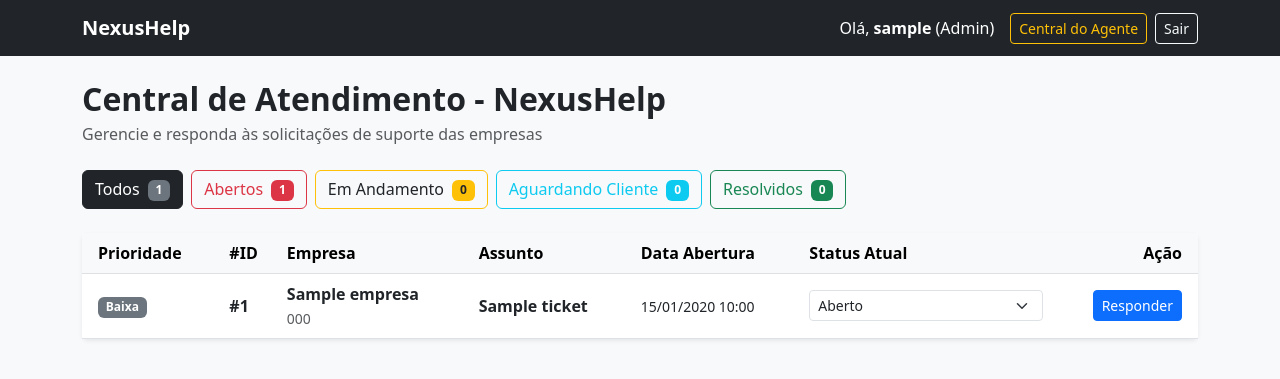
After one commit to Alexandre11021998/Nexus_HelpDesk, a Django app: page /painel-suporte/ in a window 1280 px wide. The commit adds this page. Shown: the top 379 px of the page. Run offline with Django 5.2, Linux system fonts and the light colour scheme; a user stored in the database is signed in; tables that the repository leaves empty hold one stand-in row (values such as "Sample post").

Commit message:
painel de suporte

```diff
--- a/tickets/templates/tickets/base.html
+++ b/tickets/templates/tickets/base.html
@@ -17,6 +17,13 @@
                         Olá, <strong>{{ user.username }}</strong>
                         {% if user.is_staff %}(Admin){% endif %}
                     </span>
+
+                    {% if user.is_staff %}
+                        <a class="btn btn-outline-warning btn-sm me-2" href="{% url 'painel_suporte' %}">
+                            Central do Agente
+                        </a>
+                    {% endif %}
+
                     <form method="post" action="{% url 'logout' %}" class="d-inline">
                         {% csrf_token %}
                         <button type="submit" class="btn btn-outline-light btn-sm">Sair</button>
--- /dev/null
+++ b/tickets/templates/tickets/painel_suporte.html
@@ -0,0 +1,101 @@
+{% extends 'tickets/base.html' %}
+
+{% block content %}
+<div class="d-flex justify-content-between align-items-center mb-4">
+    <div>
+        <h2 class="fw-bold mb-1">Central de Atendimento - NexusHelp</h2>
+        <p class="text-muted mb-0">Gerencie e responda às solicitações de suporte das empresas</p>
+    </div>
+</div>
+
+<!-- Filtros Rápidos de Atendimento -->
+<div class="mb-4 d-flex gap-2 flex-wrap">
+    <a href="?status=TODOS" class="btn {% if status_filtro == 'TODOS' %}btn-dark{% else %}btn-outline-dark{% endif %}">
+        Todos <span class="badge bg-secondary ms-1">{{ contadores.todos }}</span>
+    </a>
+    <a href="?status=ABERTO" class="btn {% if status_filtro == 'ABERTO' %}btn-danger{% else %}btn-outline-danger{% endif %}">
+        Abertos <span class="badge bg-danger ms-1">{{ contadores.aberto }}</span>
+    </a>
+    <a href="?status=EM_ANDAMENTO" class="btn {% if status_filtro == 'EM_ANDAMENTO' %}btn-warning text-dark{% else %}btn-outline-warning text-dark{% endif %}">
+        Em Andamento <span class="badge bg-warning text-dark ms-1">{{ contadores.em_andamento }}</span>
+    </a>
+    <a href="?status=AGUARDANDO_CLIENTE" class="btn {% if status_filtro == 'AGUARDANDO_CLIENTE' %}btn-info text-white{% else %}btn-outline-info{% endif %}">
+        Aguardando Cliente <span class="badge bg-info text-white ms-1">{{ contadores.aguardando }}</span>
+    </a>
+    <a href="?status=RESOLVIDO" class="btn {% if status_filtro == 'RESOLVIDO' %}btn-success{% else %}btn-outline-success{% endif %}">
+        Resolvidos <span class="badge bg-success ms-1">{{ contadores.resolvido }}</span>
+    </a>
+</div>
+
+<!-- Fila de Tickets -->
+<div class="card shadow-sm border-0">
+    <div class="card-body p-0">
+        <div class="table-responsive">
+            <table class="table table-hover align-middle mb-0">
+                <thead class="table-light">
+                    <tr>
+                        <th class="ps-3">Prioridade</th>
+                        <th>#ID</th>
+                        <th>Empresa</th>
+                        <th>Assunto</th>
+                        <th>Data Abertura</th>
+                        <th>Status Atual</th>
+                        <th class="text-end pe-3">Ação</th>
+                    </tr>
+                </thead>
+                <tbody>
+                    {% for ticket in tickets %}
+                    <tr>
+                        <td class="ps-3">
+                            {% if ticket.prioridade == 'CRITICA' %}
+                                <span class="badge bg-danger">Crítica</span>
+                            {% elif ticket.prioridade == 'ALTA' %}
+                                <span class="badge bg-warning text-dark">Alta</span>
+                            {% elif ticket.prioridade == 'MEDIA' %}
+                                <span class="badge bg-info text-white">Média</span>
+                            {% else %}
+                                <span class="badge bg-secondary">Baixa</span>
+                            {% endif %}
+                        </td>
+                        <td><strong>#{{ ticket.id }}</strong></td>
+                        <td>
+                            <strong>{{ ticket.empresa.nome_fantasia }}</strong><br>
+                            <small class="text-muted">{{ ticket.empresa.telefone|default:"Sem telefone" }}</small>
+                        </td>
+                        <td>
+                            <a href="{% url 'detalhe_ticket' pk=ticket.pk %}" class="text-decoration-none fw-bold text-dark">
+                                {{ ticket.titulo }}
+                            </a>
+                        </td>
+                        <td><small>{{ ticket.data_criacao|date:"d/m/Y H:i" }}</small></td>
+                        <td>
+                            <!-- Altera o status direto na linha -->
+                            <form method="post" class="d-flex align-items-center gap-1">
+                                {% csrf_token %}
+                                <input type="hidden" name="ticket_id" value="{{ ticket.id }}">
+                                <select name="status" class="form-select form-select-sm" onchange="this.form.submit()">
+                                    {% for val, label in status_choices %}
+                                        <option value="{{ val }}" {% if ticket.status == val %}selected{% endif %}>{{ label }}</option>
+                                    {% endfor %}
+                                </select>
+                            </form>
+                        </td>
+                        <td class="text-end pe-3">
+                            <a href="{% url 'detalhe_ticket' pk=ticket.pk %}" class="btn btn-sm btn-primary">
+                                Responder
+                            </a>
+                        </td>
+                    </tr>
+                    {% empty %}
+                    <tr>
+                        <td colspan="7" class="text-center text-muted py-5">
+                            Nenhum ticket encontrado nesta fila de atendimento.
+                        </td>
+                    </tr>
+                    {% endfor %}
+                </tbody>
+            </table>
+        </div>
+    </div>
+</div>
+{% endblock %}
--- a/tickets/urls.py
+++ b/tickets/urls.py
@@ -5,4 +5,5 @@ urlpatterns = [
     path('', views.lista_tickets, name='lista_tickets'),
     path('novo/', views.criar_ticket, name='criar_ticket'),
     path('<int:pk>/', views.detalhe_ticket, name='detalhe_ticket'),
+    path('painel-suporte/', views.painel_suporte, name='painel_suporte'),
 ]
--- a/tickets/views.py
+++ b/tickets/views.py
@@ -1,8 +1,43 @@
 from django.shortcuts import render, redirect, get_object_or_404
 from django.contrib.auth.decorators import login_required
 from .models import Ticket
-from .forms import EmpresaCadastroForm, TicketForm, ComentarioForm
+from .forms import EmpresaCadastroForm, TicketForm, ComentarioForm, TicketStatusForm
 from django.db.models import Count, Q
+from django.contrib.admin.views.decorators import staff_member_required
+
+@staff_member_required
+def painel_suporte(request):
+    status_filtro = request.GET.get('status', 'TODOS')
+
+    #Alteração rápida de status
+    if request.method == 'POST':
+        ticket_id = request.POST.get('ticket_id')
+        ticket = get_object_or_404(Ticket, id=ticket_id)
+        form_status = TicketStatusForm(request.POST, instance=ticket)
+        if form_status.is_valid():
+            form_status.save()
+            return redirect(f"{request.path}?status={status_filtro}")
+
+    tickets = Ticket.objects.all().select_related('empresa').order_by('-data_criacao')
+
+    if status_filtro != 'TODOS':
+        tickets = tickets.filter(status=status_filtro)
+
+    #Contador de tickets por status
+    contadores ={
+        'todos': Ticket.objects.count(),
+        'aberto': Ticket.objects.filter(status='ABERTO').count(),
+        'em_andamento': Ticket.objects.filter(status='EM_ANDAMENTO').count(),
+        'aguardando': Ticket.objects.filter(status='AGUARDANDO').count(),
+        'resolvido': Ticket.objects.filter(status='RESOLVIDO').count(),
+    }
+
+    return render(request, 'tickets/painel_suporte.html', {
+        'tickets': tickets,
+        'status_filtro': status_filtro,
+        'contadores': contadores,
+        'status_choices': Ticket.STATUS_CHOICES
+    })
 
 def cadastrar_empresa(request):
     if request.method == 'POST':
```
Also changed, not shown: tickets/forms.py (+23 -9 lines).
